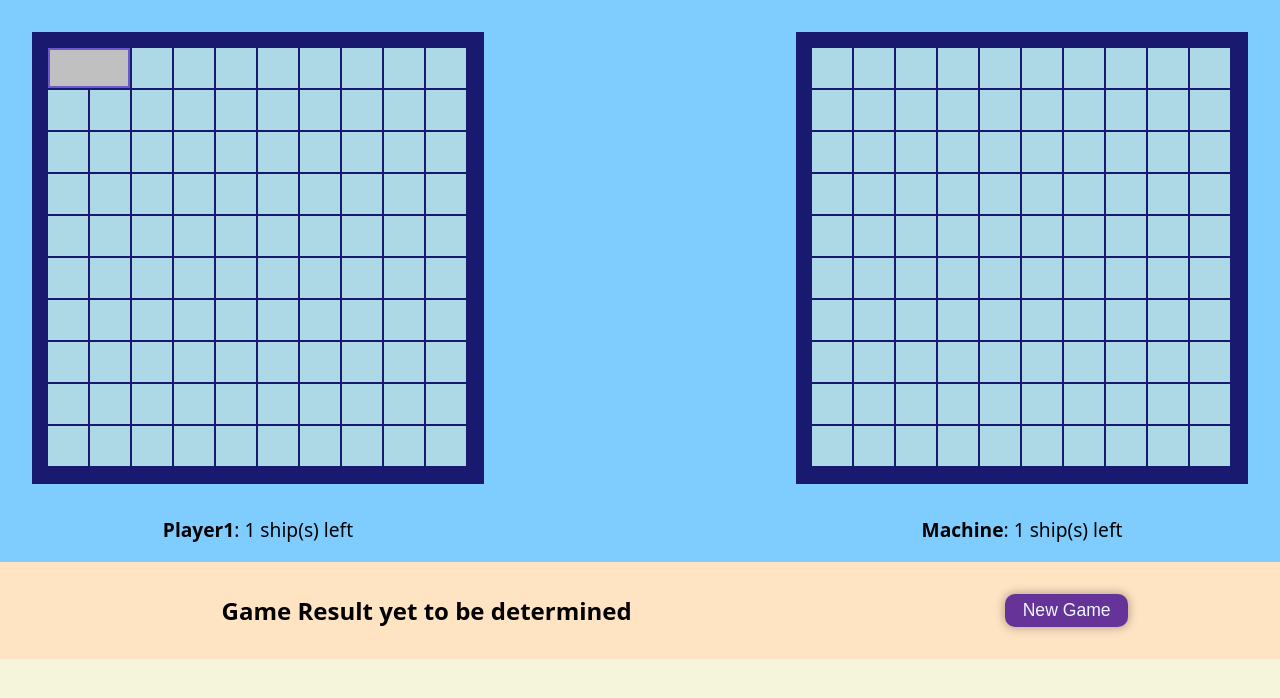
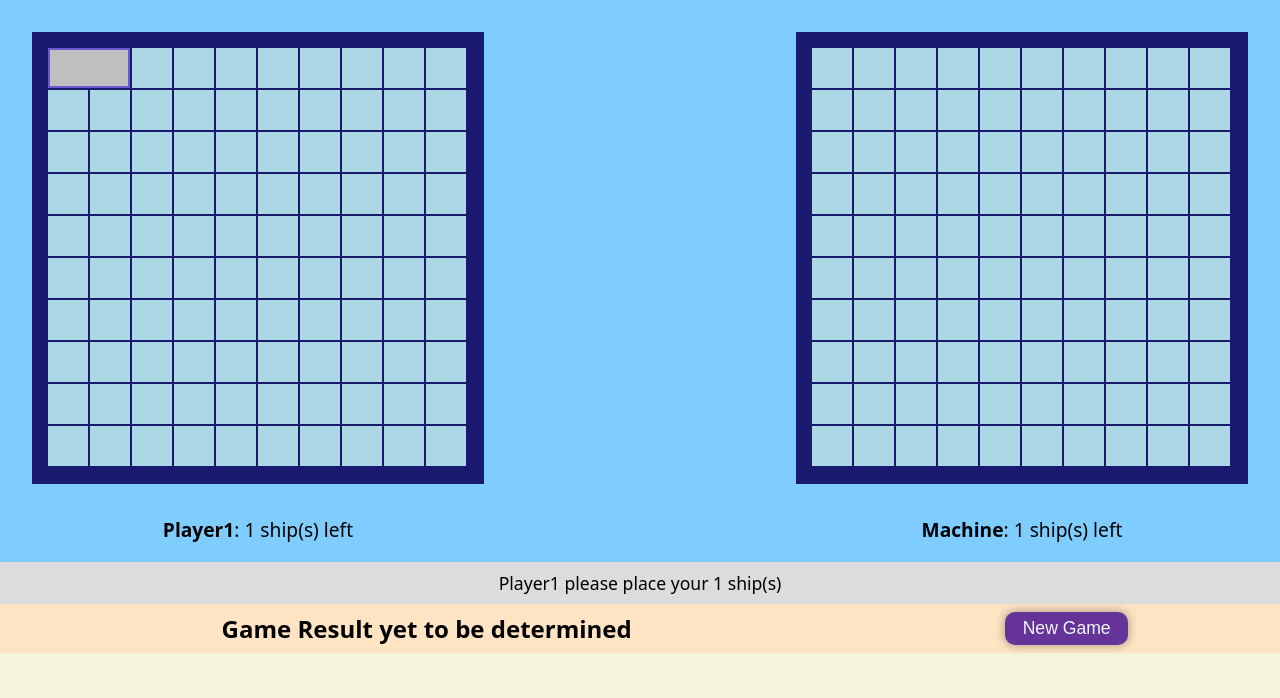
Before and after one commit to ajayfoo/odin-battleship, a website built with webpack: page src/index.html in a window 1280 px wide. Built offline with nearby package versions, Linux system fonts and the light colour scheme.

Commit message:
feat: add instruction element

```diff
--- a/src/controllers/index.js
+++ b/src/controllers/index.js
@@ -38,6 +38,12 @@ const createController = () => {
   //   [0, 2],
   // ];
   const player2Controller = createPlayerController('Machine', true);
+
+  const view = createView(
+    player1Controller.getView(),
+    player2Controller.getView(),
+  );
+
   player2Controller
     .getGameboardController()
     .getView()
@@ -62,19 +68,20 @@ const createController = () => {
       }
     });
 
-  window.addEventListener('newGame', () => {
-    player1Controller.getView().classList.remove('gameOver');
-    player2Controller.getView().classList.remove('gameOver');
-  });
-
   window.addEventListener('gameOver', () => {
     player1Controller.getView().classList.add('gameOver');
     player2Controller.getView().classList.add('gameOver');
   });
-  const view = createView(
-    player1Controller.getView(),
-    player2Controller.getView(),
-  );
+
+  const gameStartedEvent = new CustomEvent('gameStarted', {
+    detail: {
+      player1: {
+        numOfShips: gameboard1Model.getNumberOfShips(),
+      },
+    },
+  });
+  window.dispatchEvent(gameStartedEvent);
+
   const getView = () => view;
   return { getView };
 };
--- a/src/views/game-result/style.css
+++ b/src/views/game-result/style.css
@@ -2,7 +2,7 @@
   display: grid;
   grid-template-columns: 2fr 1fr;
   background-color: bisque;
-  padding: 2em 0;
+  padding: 0.5em 0;
   justify-items: center;
 }
 
--- a/src/views/index.js
+++ b/src/views/index.js
@@ -1,4 +1,5 @@
 import { createGameResult } from './game-result';
+import { createInstruction } from './instruction';
 import './style.css';
 const createView = (player1View, player2View) => {
   const view = document.createElement('div');
@@ -6,8 +7,13 @@ const createView = (player1View, player2View) => {
   gameView.classList.add('game-view');
   gameView.append(player1View, player2View);
 
+  const instruction = createInstruction();
+  window.addEventListener('allShipsPlaced', () => {
+    instruction.remove();
+  });
+
   const gameResult = createGameResult();
-  view.append(gameView, gameResult);
+  view.append(gameView, instruction, gameResult);
   return view;
 };
 
--- /dev/null
+++ b/src/views/instruction/index.js
@@ -0,0 +1,18 @@
+import './style.css';
+
+const createInstruction = () => {
+  const view = document.createElement('div');
+  view.classList.add('instruction');
+  const instructionEle = document.createElement('p');
+
+  window.addEventListener('gameStarted', (event) => {
+    instructionEle.textContent =
+      'Player1 please place your ' +
+      event.detail.player1.numOfShips +
+      ' ship(s)';
+  });
+  view.append(instructionEle);
+  return view;
+};
+
+export { createInstruction };
--- /dev/null
+++ b/src/views/instruction/style.css
@@ -0,0 +1,9 @@
+.instruction {
+  background-color: gainsboro;
+  font-size: 1.1em;
+}
+
+.instruction > p {
+  padding: 0.5em;
+  text-align: center;
+}
```
